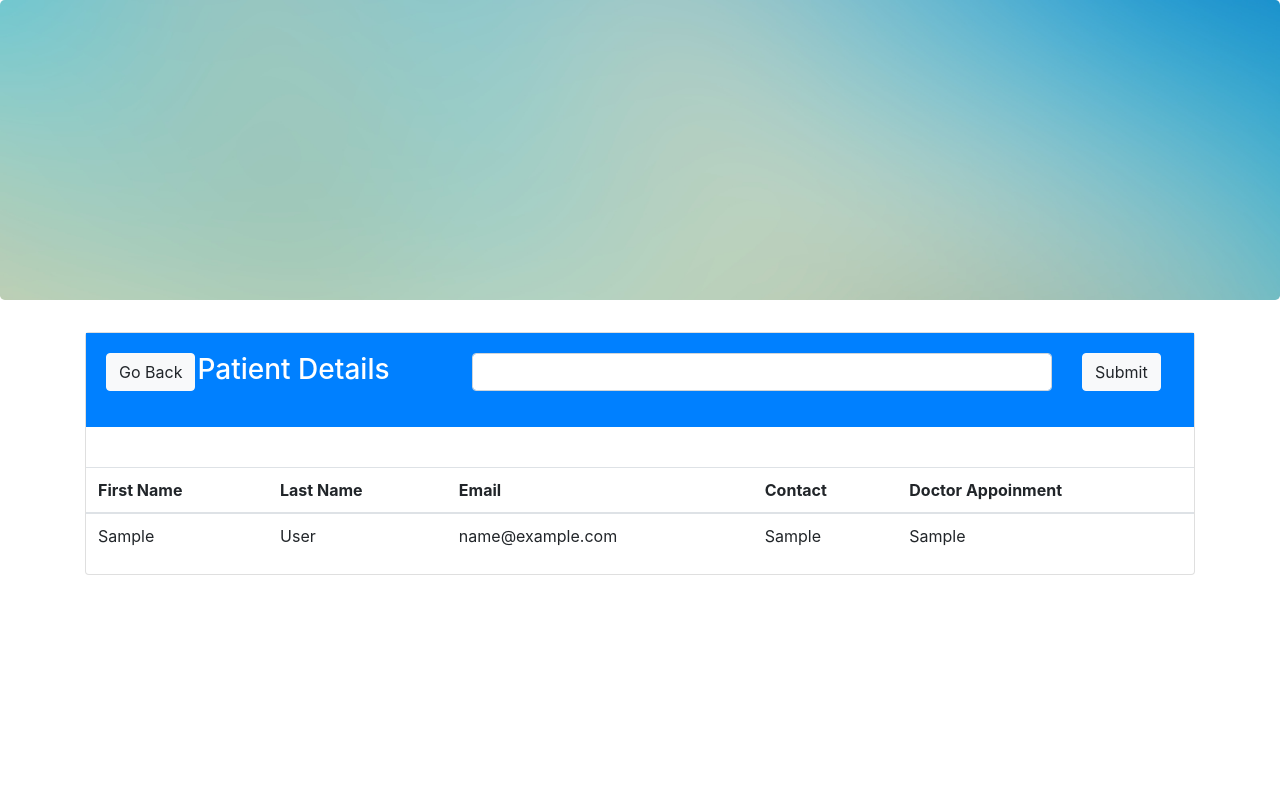
After one commit to thilinamj/Hosptality-management-system-php-boostrap.mysql, a PHP site: page /patient_details.php in a window 1280 px wide. The commit adds this page. Run offline with PHP 8.4, Linux system fonts and the light colour scheme; tables that the repository leaves empty or names only in its code hold one stand-in row (values such as "Sample post").

Commit message:
create patient_details.php

```diff
--- a/admin_pannel.php
+++ b/admin_pannel.php
@@ -11,7 +11,7 @@
 <div class="col-md-3">
 <div class="list-group">
 <a href="" class="list-group-item active">Patients</a>
-<a href="" class="list-group-item ">Patient Detailst</a>
+<a href="patient_details.php" class="list-group-item ">Patient Detailst</a>
 <a href="" class="list-group-item ">Add New Patient </a>
 <a href="" class="list-group-item ">Payment/Checkout</a>
 </div>
--- a/func.php
+++ b/func.php
@@ -44,5 +44,28 @@ if($result)
 
 }
 }
+function get_patient_details(){
+    global $con;
+    $query="select * from doctorapp";
+    $result=mysqli_query($con,$query);
+    while ($row=mysqli_fetch_array($result)){
+
+       $fname=$row['fname'];
+       $lname=$row['lname'];
+       $email=$row['email'];
+       $conatct=$row['conatct'];
+       $docapp=$row['docapp'];
+
+       echo"<tr>
+       <td>$fname</td>
+      <td>$lname</td>
+      <td>$email</td>
+      <td>$conatct</td>
+      <td>$docapp</td>
+      </tr>";
+
+    }
+}
+
 
 ?>
--- /dev/null
+++ b/patient_details.php
@@ -0,0 +1,57 @@
+<?php include("func.php");?>
+<html>
+ <head>
+    <title>Patient Deatils</title>
+    <link rel="stylesheet" href="css/bootstrap.min.css" >
+</head>
+<body>
+<div class="jumbotron" style="background:url('images/loginbag.jpg')no-repeat;background-size:cover;height:300px;"></div>
+<div class="container">
+<div class="card">
+
+<div class="card-body" style="background-color:#0080ff;color:#ffffff;">
+<div class="row">
+<div class="col-md-1">
+<a href="admin_pannel.php" class="btn btn-light">Go Back</a>
+</div>
+<div class="col-md-3">
+<h3>Patient Details</h3>
+</div>
+<div class="col-md-8">
+<form class="form-group" action="func.php" method="post">
+<div class="row">
+<div class="col-md-10"><input type="text" name="search" class="form-control"></div>
+<div class="col-md-2"><input type="submit" name="patient_search" class="btn btn-light"></div>
+
+</div>
+
+</div>
+</div>
+</div>
+<div class="card-body"></div>
+
+<table class="table table-hover">
+  <thead>
+    <tr>
+      <th>First Name</th>
+      <th>Last Name</th>
+      <th>Email</th>
+      <th>Contact</th>
+      <th>Doctor Appoinment</th>
+    </tr>
+  </thead>
+  <tbody>
+
+<?php get_patient_details(); ?>
+
+  </tbody>
+</table>
+
+</div>
+</div>
+
+<script src="https://ajax.googleapis.com/ajax/libs/jquery/3.3.1/jquery.min.js"></script>
+<script src="https://maxcdn.bootstrapcdn.com/bootstrap/4.0.0/js/bootstrap.min.js" ></script>
+<script  src="js/bootstrap.min.js"></script>
+</body>
+</html>
```
